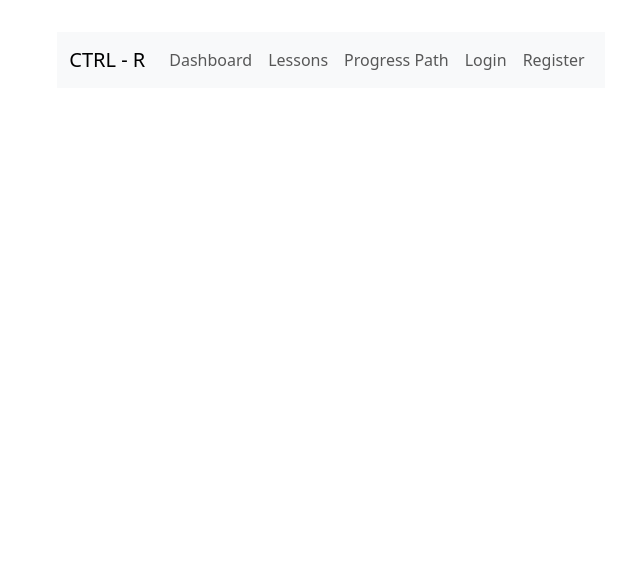
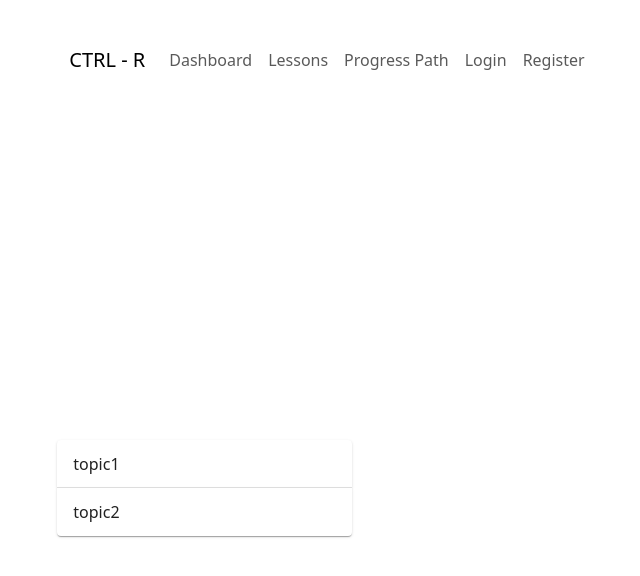
Before and after one commit to cfgcolumbus23/Team-8, a React (Vite) app in the folder frontend/: page /Lessons in a window 1280 px wide. Shown: the top 576 px of the page, without its empty margins (309-949 px from the left). Built offline with nearby package versions, Linux system fonts and the light colour scheme.

Commit message:
Created Lessons page, accordion;

```diff
--- a/frontend/src/App.jsx
+++ b/frontend/src/App.jsx
@@ -2,8 +2,22 @@ import { useState } from 'react'
 import reactLogo from './assets/react.svg'
 import viteLogo from '/vite.svg'
 import './App.css'
+import { BrowserRouter, Routes, Route } from "react-router-dom";
 import NavBar from "./components/NavBar/NavBar"
-import 'bootstrap/dist/css/bootstrap.min.css';
+import Lessons from "./pages/Lessons/Lessons"
+import 'bootstrap/dist/css/bootstrap.min.css'
+
+const topic1 = {
+  name: "topic1",
+  lessons: ["leson1", "lesson2", "lesson3"]
+};
+
+const topic2 = {
+  name: "topic2",
+  lessons: ["leson1", "lesson2", "lesson3"]
+};
+
+const tempTopics = [topic1, topic2];
 
 function App() {
   const [count, setCount] = useState(0)
@@ -12,7 +26,13 @@ function App() {
     <>
       <div>
         <NavBar/>
-        <body></body>
+        <body>
+        <BrowserRouter>
+        <Routes>
+          <Route path="/Lessons" element={<Lessons topics = {tempTopics}/>}/>
+        </Routes>
+        </BrowserRouter>
+        </body>
       </div>
     </>
   )
--- a/frontend/src/components/NavBar/NavBar.jsx
+++ b/frontend/src/components/NavBar/NavBar.jsx
@@ -8,15 +8,15 @@ const isAuth = false; //placeholder
 
 const NavBar = () => {
     return (
-        <Navbar expand="lg" className="bg-body-tertiary">
+        <Navbar expand="lg">
           <Container>
-            <Navbar.Brand href="#Dashboard">CTRL - R</Navbar.Brand>
+            <Navbar.Brand href="Dashboard">CTRL - R</Navbar.Brand>
             <Navbar.Toggle aria-controls="basic-navbar-nav" />
             <Navbar.Collapse id="basic-navbar-nav">
               <Nav>
-                <Nav.Link href="#Dashboard">Dashboard</Nav.Link>
-                <Nav.Link href="#Lessons">Lessons</Nav.Link>
-                <Nav.Link href="#ProgressPath">Progress Path</Nav.Link>
+                <Nav.Link href="Dashboard">Dashboard</Nav.Link>
+                <Nav.Link href="Lessons">Lessons</Nav.Link>
+                <Nav.Link href="ProgressPath">Progress Path</Nav.Link>
                 <LoginRegister auth = {isAuth}/>
               </Nav>
             </Navbar.Collapse>
--- /dev/null
+++ b/frontend/src/pages/Lessons/LessonTemplate/LessonTemplate.jsx
@@ -0,0 +1,16 @@
+import React from 'react'
+import Stack from '@mui/material/Stack'
+import Button from '@mui/material/Button'
+
+const lessonTemplate = (props) => {
+    const lessonList = props.lessons.map((lesson) =>
+        <Button style={{ padding: "0px 100px" }} variant="contained">{lesson}</Button>
+    );
+
+    return (
+        <Stack spacing={2}>{lessonList}</Stack>
+    );
+
+}
+
+export default lessonTemplate;
--- /dev/null
+++ b/frontend/src/pages/Lessons/Lessons.jsx
@@ -0,0 +1,19 @@
+import React from 'react'
+import Accordion from '@mui/material/Accordion';
+import AccordionDetails from '@mui/material/AccordionDetails';
+import AccordionSummary from '@mui/material/AccordionSummary';
+import LessonTemplate from './LessonTemplate/LessonTemplate'
+
+const Lessons = (props) => {
+const topicList = props.topics.map((topic) =>
+    <Accordion>
+        <AccordionSummary>{topic.name}</AccordionSummary>
+        <AccordionDetails>{<LessonTemplate lessons = {topic.lessons}/>}</AccordionDetails>
+    </Accordion>
+);
+    return (
+        <div>{topicList}</div>
+    );
+}
+
+export default Lessons;
```
Also changed, not shown: frontend/package.json (+7 -1 lines), 1 other file (tests, documents, lock files or other folders).
